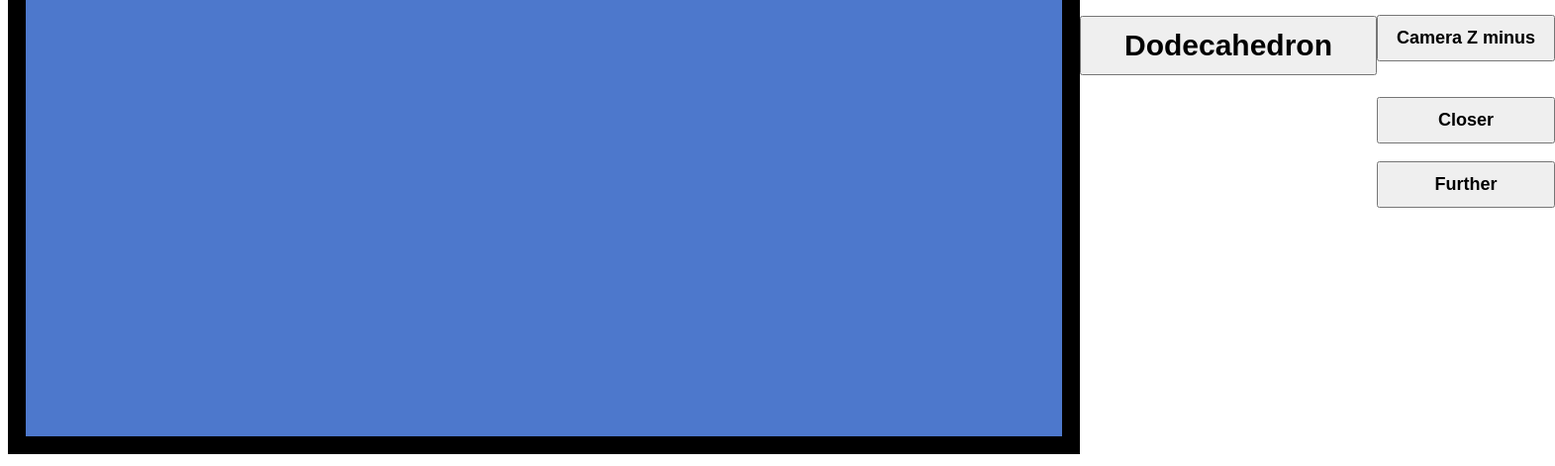
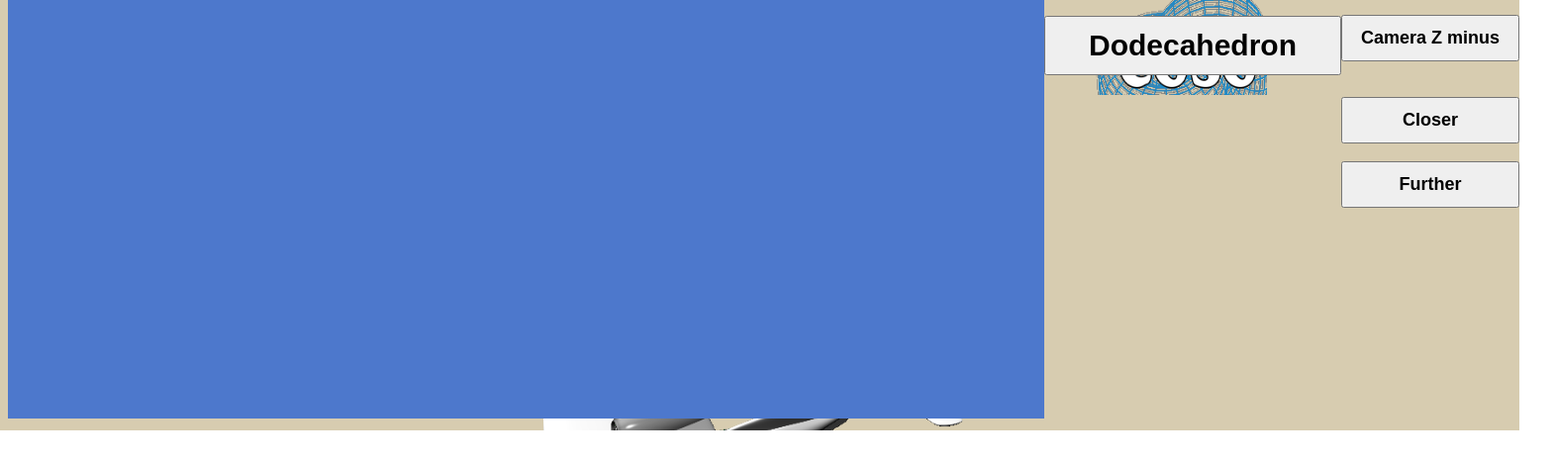
Before and after one commit to KupchenkovIvan-IK4/KupchenkovIvan-IK4.github.io, a website: page Task_Platon/index.html in a window 1280 px wide. Shown: the part 704-1175 px from the top of the page at 99% size, 1571 px wide, since content can reach past the window. After the commit the page ends 1139 px from the top, so only its background shows below. Drawn offline with Linux system fonts and the light colour scheme.

```diff
--- a/Task_Platon/index.html
+++ b/Task_Platon/index.html
@@ -5,11 +5,19 @@
     <head>
     </head>
     <body>
-    <div style = "display: flex;">
+      <style>
+      body {
+        background-image: url('TWR_SHOT04.png');
+          background-repeat: no-repeat;
+          background-attachment: fixed;
+          background-size: 100% 100%;
+      }
+    </style>
+      <div style = "display: flex;">
       <div>
         <canvas
         id = "webgl-canvas"
-        style = "border: 18px solid black;"
+        style = "border: none;"
         width = 1047
         height = 1047
         ></canvas>
```
Also changed, not shown: Task_Platon/TWR_SHOT04.png (added), 1 other file.
